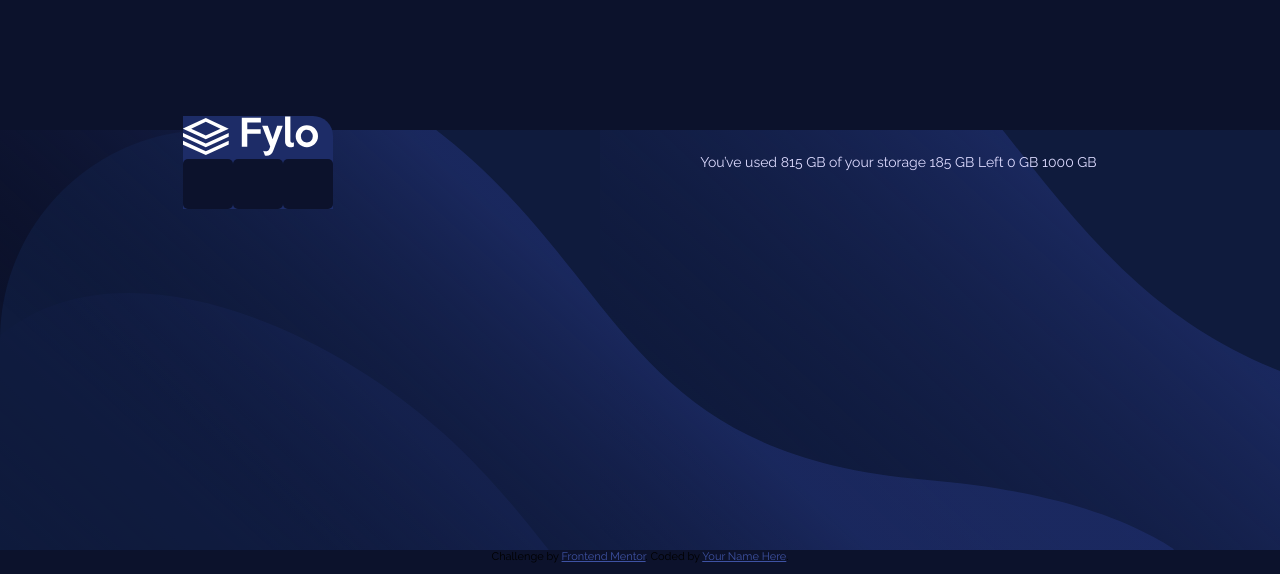
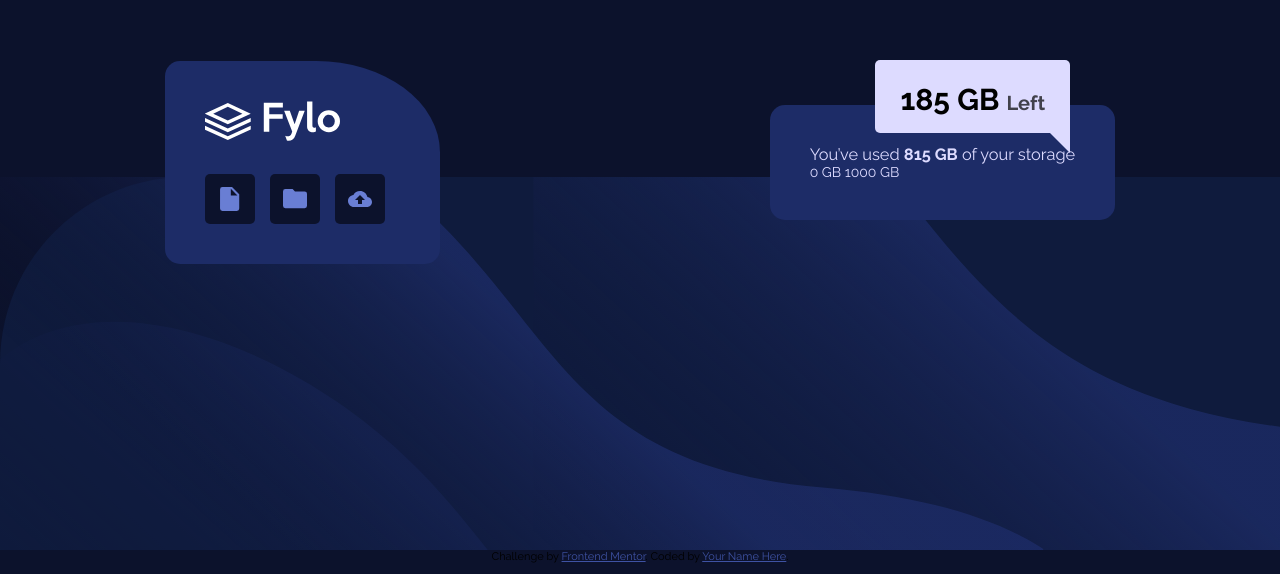
Before and after one commit to AxelZelenskiy/fylo-data-storage-component-master, a website built with webpack: page src/index.html in a window 1280 px wide. Shown: the part 226-800 px from the top of the page. Built offline with nearby package versions, Linux system fonts and the light colour scheme.

Commit message:
Right block added.

```diff
--- a/src/css/styles.scss
+++ b/src/css/styles.scss
@@ -4,7 +4,6 @@
 	box-sizing: border-box;
 	font-family: 'Raleway', sans-serif;
 }
-
 // Colors
 $PaleBlue: hsl(243, 100%, 93%);
 $GrayishBlue: hsl(229, 7%, 55%);
@@ -20,8 +19,7 @@
 main {
 	min-height: 97vh;
     background: url("../images/bg-desktop.svg") no-repeat bottom left;
-    // background-repeat: no-repeat;
-    // background-position: bottom left;
+    background-size: contain;
     display:flex;
     align-items: center;
     color: $PaleBlue;
@@ -30,22 +28,35 @@
     }
     .left-block {
     	background-color: $DB;
-    	border-radius: 0 20px 0 0;
+    	border-radius: 15px 45% 15px 15px;
+    	padding: 40px;
     	.logo, .documents > img {
 			max-width: 100%;
 			max-height: 100%;
+
     	}
     	.documents {
+    		margin-top: 30px;
     		.action {
     			background-color: $VDB;
     			border-radius: 5px;
     			float:left;
+    			margin-right: 15px;
     			width: 50px;
     			height: 50px;
     			max-height: 100%;
     			max-width: 100%;
     			background-repeat: no-repeat;
     			background-position: 50% 50%;
+    		}
+    		.doc {
+    			background-image: url('../images/icon-document.svg');
+    		}
+    		.folder {
+    			background-image: url('../images/icon-folder.svg');
+    		}
+    		.upload {
+    			background-image: url('../images/icon-upload.svg');
     		}
     		.action::after {
     			content: "";
@@ -54,4 +65,46 @@
 						}
     		  }
     }
+    .right-block {
+    	background-color: $DB;
+    	position: relative;
+    	border-radius: 15px;
+    	padding: 40px;
+    	h3 {
+    		font-weight: 400;
+    		span {
+    			font-weight: 700;
+    		}
+    	}
+    	.abs-left {
+    		position: absolute;
+    		background-color: $PaleBlue;
+    		border-radius: 5px 5px 0 5px;
+    		top: -45px;
+    		right: 45px;
+    		padding: 25px 25px 15px 25px;
+    		h2 {
+    			color: #000;
+				line-height: 30px;
+				font-size: 30px;
+				.size-left {
+					font-size: 30px;
+				}
+				.text-left {
+					opacity: .7;
+					font-size: 20px;
+				}
+    		}
+    	}
+    	.abs-left::after {
+    			content: '';
+    			display: block;
+    			position: absolute;
+    			bottom: -20px;
+    			right: 0;
+    			border: 10px solid transparent;
+    			border-top: 10px solid $PaleBlue;
+    			border-right: 10px solid $PaleBlue;
+    	}
+    }
 }
--- a/src/index.html
+++ b/src/index.html
@@ -24,9 +24,15 @@
 
     </div>
   <div class="right-block">
-   You’ve used 815 GB of your storage
+   <h3>
+   You’ve used <span>815 GB</span> of your storage
+   </h3>
 
-  185 GB Left
+  <div class="abs-left">
+    <h2>
+      <span class="size-left">185 GB</span> <span class="text-left"> Left </span>
+    </h2>
+</div>
 
   0 GB
   1000 GB
```
